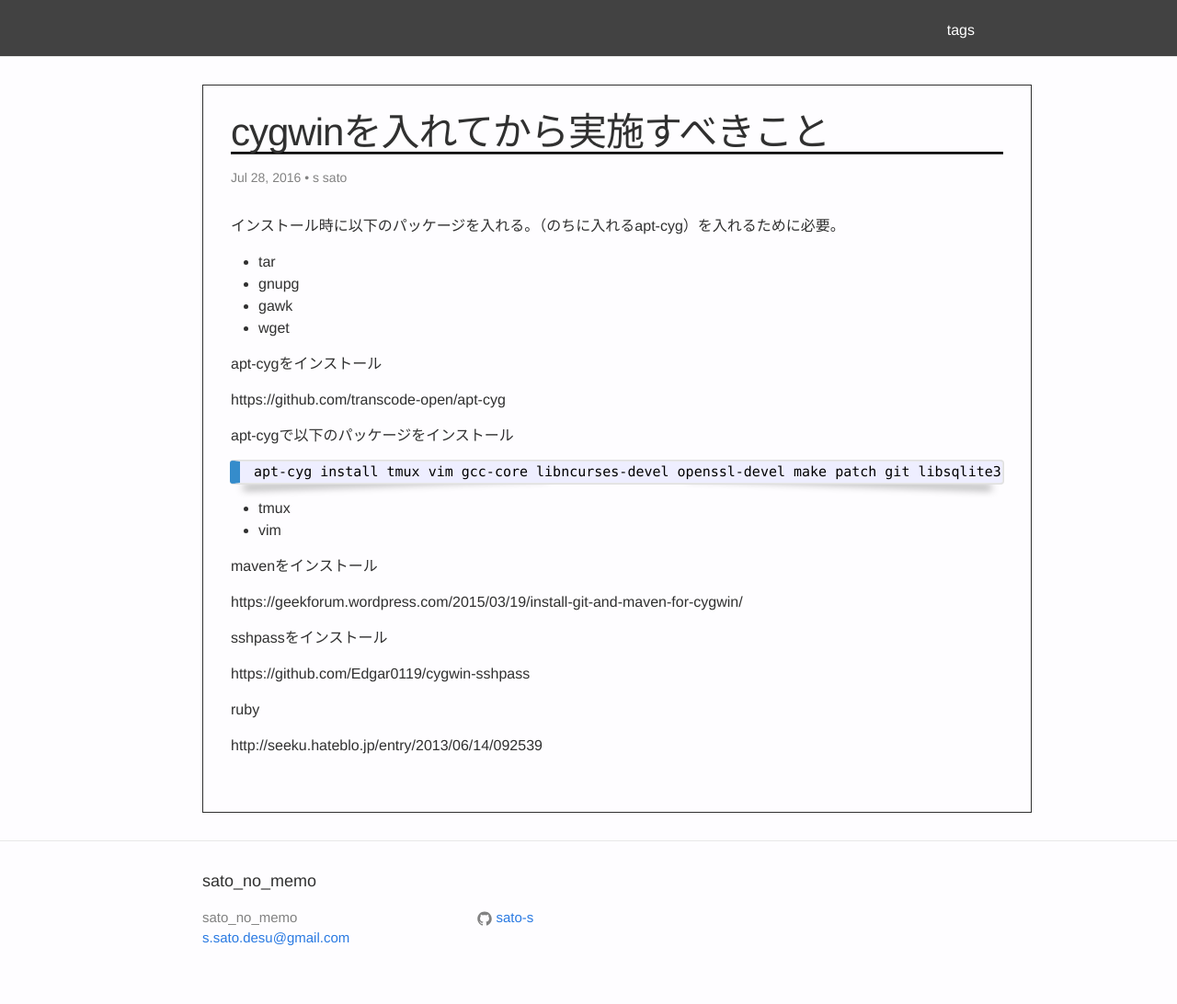
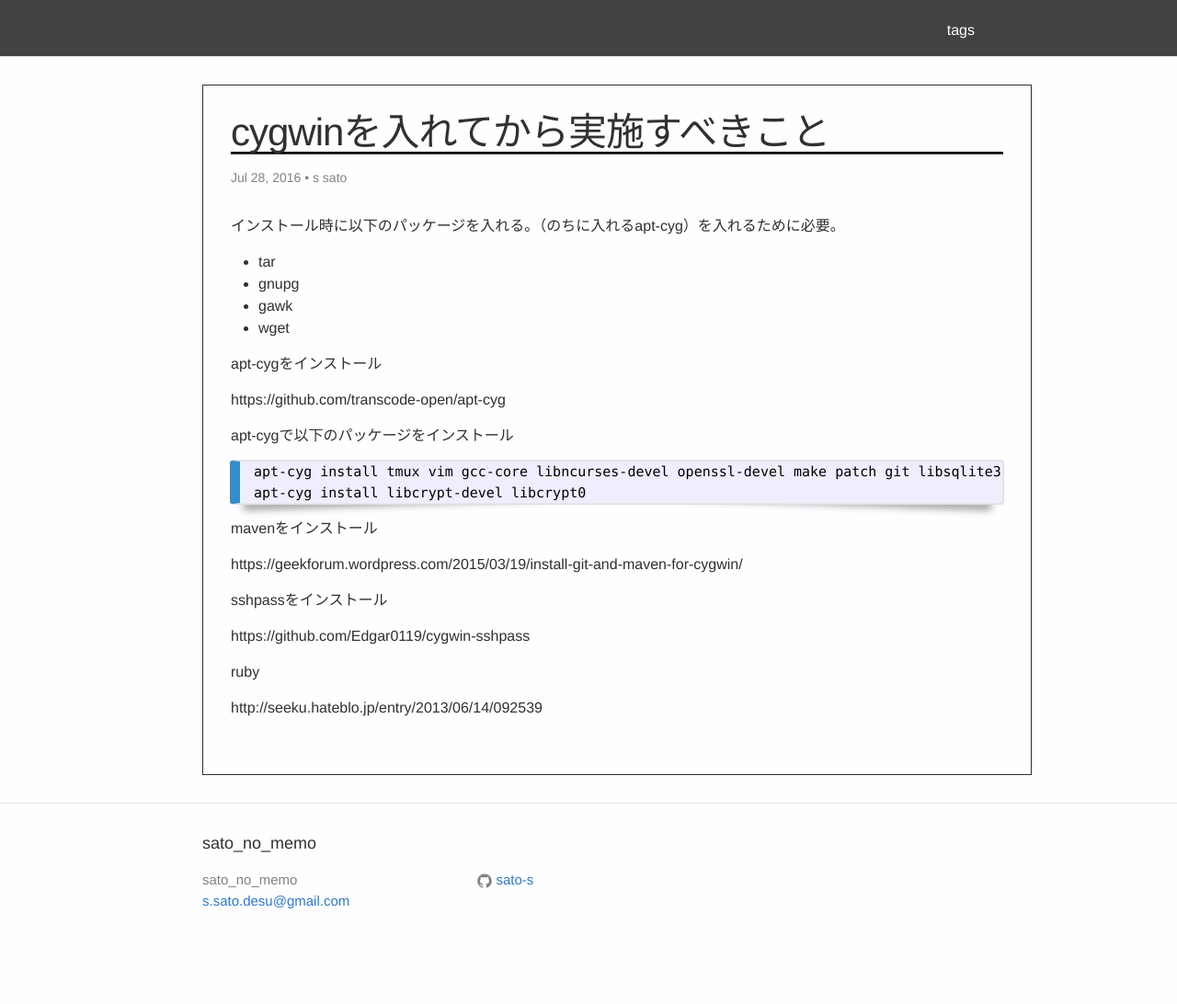
Before and after one commit to sato-s/sato-s.github.io, a Jekyll site: the page built from _posts/2016-07-28-cygwin.md, in a window 1280 px wide. Shown: the whole page at 92% size. Built offline with Jekyll 4.4.1, drawn with Linux system fonts in a browser that asks for light colours; nearby versions of some CDN libraries; library files that are not in the unit come from our copies; Markdown is read by kramdown in place of the engine named in the settings; after the commit the page ends 1051 px from its top, so only the background shows below that.

````diff
--- a/_posts/2016-07-28-cygwin.md
+++ b/_posts/2016-07-28-cygwin.md
@@ -23,10 +23,8 @@
 
 ```
 apt-cyg install tmux vim gcc-core libncurses-devel openssl-devel make patch git libsqlite3-devel libxml2-devel libxslt-devel
+apt-cyg install libcrypt-devel libcrypt0
 ```
-
-- tmux
-- vim
 
 mavenをインストール
 
````
